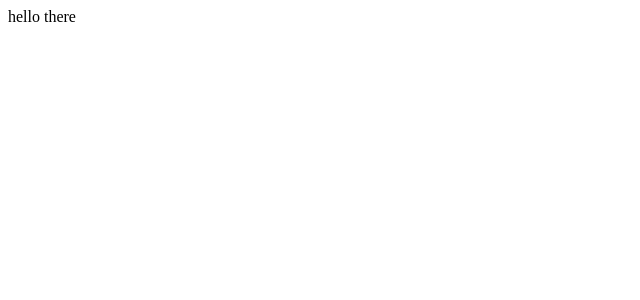
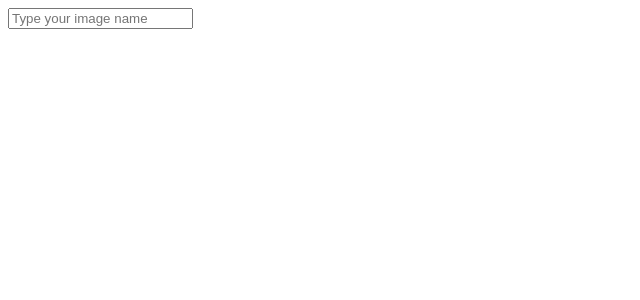
Before and after one commit to kenderb/ReactJS_practice, a React (Create React App) app in the folder search-pics/: page / in a window 1280 px wide. Shown: the top 300 px of the page, without its empty margins (0-640 px from the left). Built offline with nearby package versions, Linux system fonts and the light colour scheme.

Commit message:
Add the input to the Search component

```diff
--- a/search-pics/src/components/App.js
+++ b/search-pics/src/components/App.js
@@ -1,8 +1,11 @@
 import React from 'react';
+import SearchBar from './SearchBar';
 
-const App =()=>{
+const App = () => {
   return (
-    <div>hello there</div>
+    <div>
+      <SearchBar />
+    </div>
   );
 }
 export default App;
--- a/search-pics/src/components/SearchBar.js
+++ b/search-pics/src/components/SearchBar.js
@@ -0,0 +1,13 @@
+import React from 'react';
+
+export default class SearchBar extends React.Component {
+  render() {
+    return(
+      <div>
+        <form action="/">
+          <input type="text" placeholder="Type your image name"/>
+        </form>
+      </div>
+    )
+  }
+}
```
Also changed, not shown: 1 other file (tests, documents, lock files or other folders).
